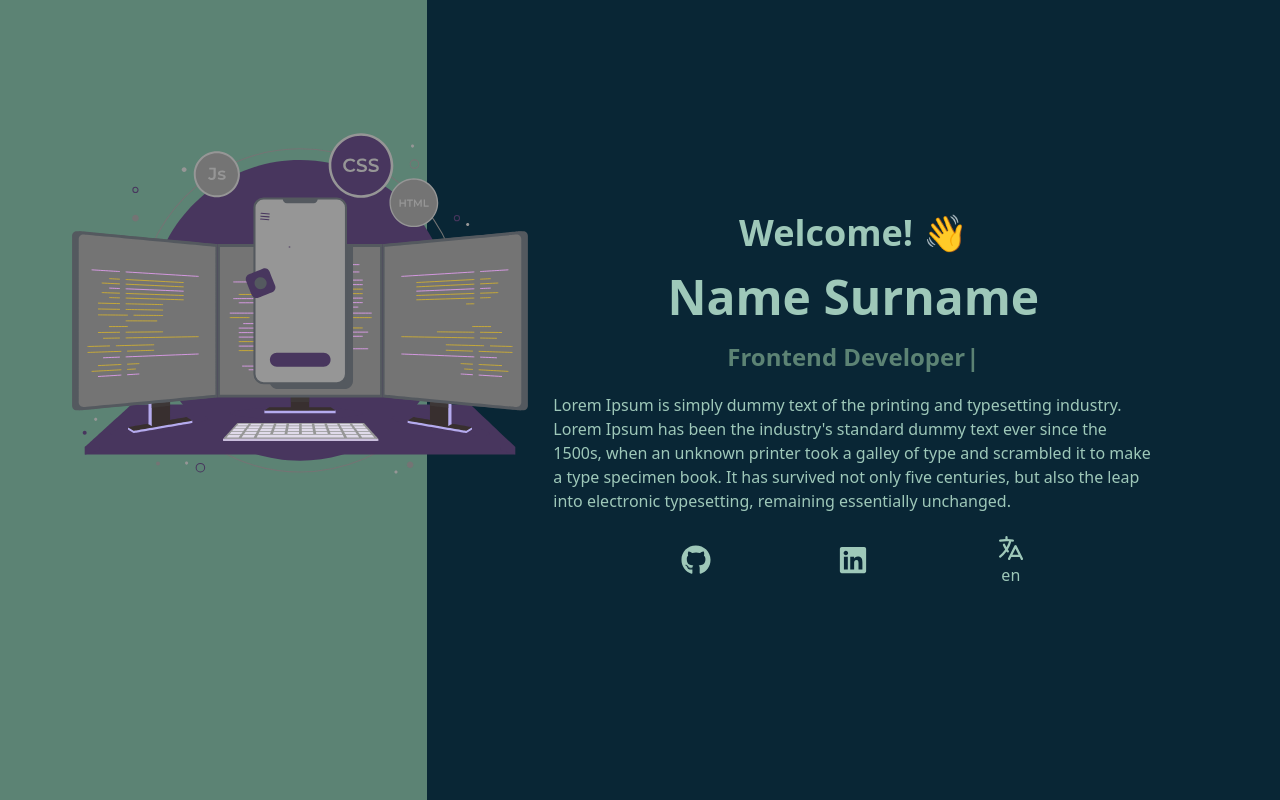
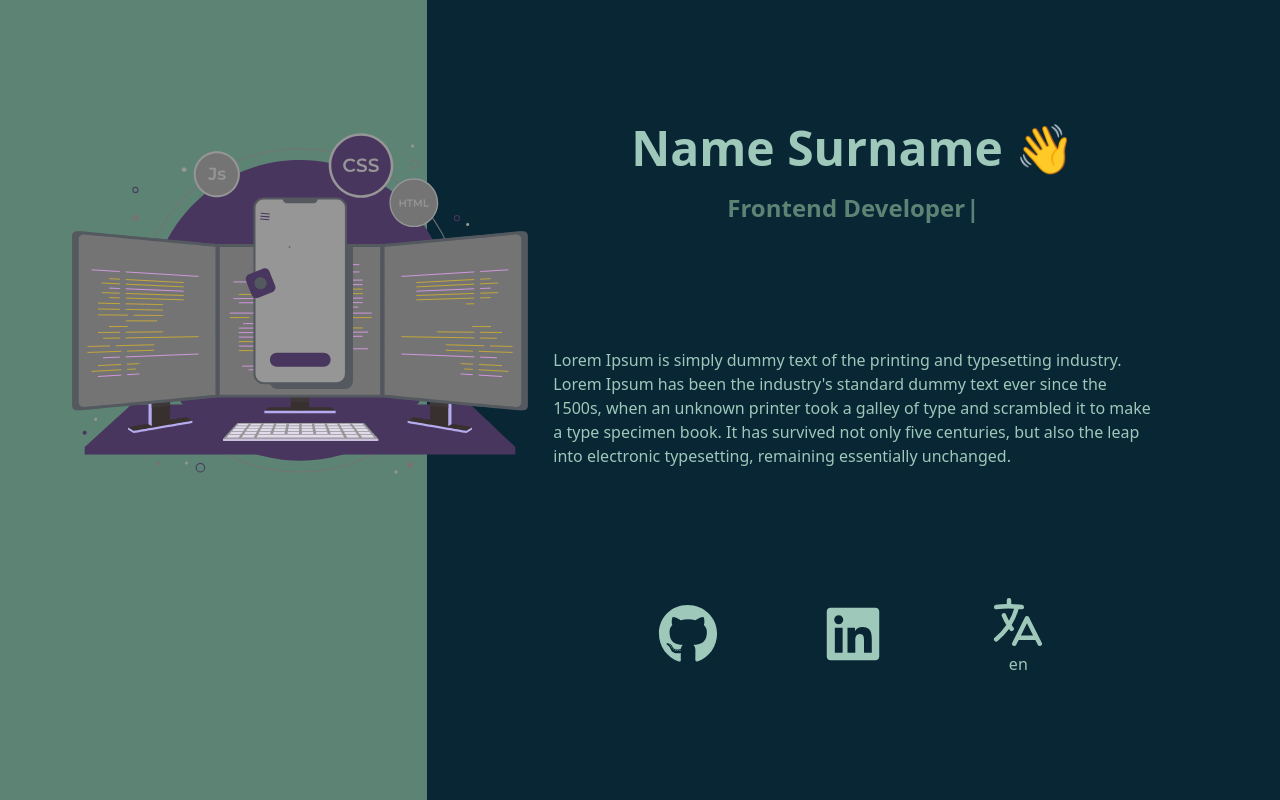
Before and after one commit to ensarsnr/Portfilo_site, a React (Create React App) app: page / in a window 1280 px wide. Built offline with nearby package versions, Linux system fonts and the light colour scheme.

Commit message:
New Year New Commit

```diff
--- a/src/App.js
+++ b/src/App.js
@@ -18,38 +18,34 @@ function App() {
 
   return (
     <div className="flex lg:grid lg:grid-cols-3 h-screen bg-[#092635]">
-      <div className="lg:col-span-1 lg:block hidden  bg-[#5C8374]">
+      <div className="lg:col-span-1 lg:block hidden bg-[#5C8374]">
         <div className="w-[600px] 2xl:w-[900px]">
           <Lottie animationData={computer} loop={true} />
         </div>
       </div>
-      <div className="lg:w-3/4 p-5 sm:col-span-2 col-span-3 m-auto text-[#9EC8B9]">
+      <div className="h-screen flex flex-col justify-evenly lg:w-3/4 p-5 sm:col-span-2 col-span-3 m-auto text-[#9EC8B9]">
         <div>
-          <h2 className="text-4xl font-bold mb-5 text-center">
-            {t("welcome")} 👋
-          </h2>
-          <h1 className="text-5xl font-bold text-center">Name Surname</h1>
+          <h1 className="text-5xl font-bold text-center">Name Surname 👋</h1>
           <div>
-            {/* Burası sürekli değişebilir.. */}
             <h1 className="text-2xl font-bold mt-5 text-[#5C8374] text-center">
               <TitleWriter />
             </h1>
+          </div>
         </div>
         <div className="mt-5">
           <p className="">{t("about")}</p>
         </div>
         <div className="flex justify-evenly mt-5">
           <button>
-              <FaGithub size={30} />
+            <FaGithub size={60} />
           </button>
           <button>
-              <FaLinkedin size={30} />
+            <FaLinkedin size={60} />
           </button>
           <button onClick={clickChangeLang}>
-              <HiMiniLanguage size={30} />
+            <HiMiniLanguage size={60} />
             <p className="text-center">{i18n.language}</p>
           </button>
-          </div>
         </div>
       </div>
     </div>
```
Lines whose indentation alone changed are shown as unchanged.
